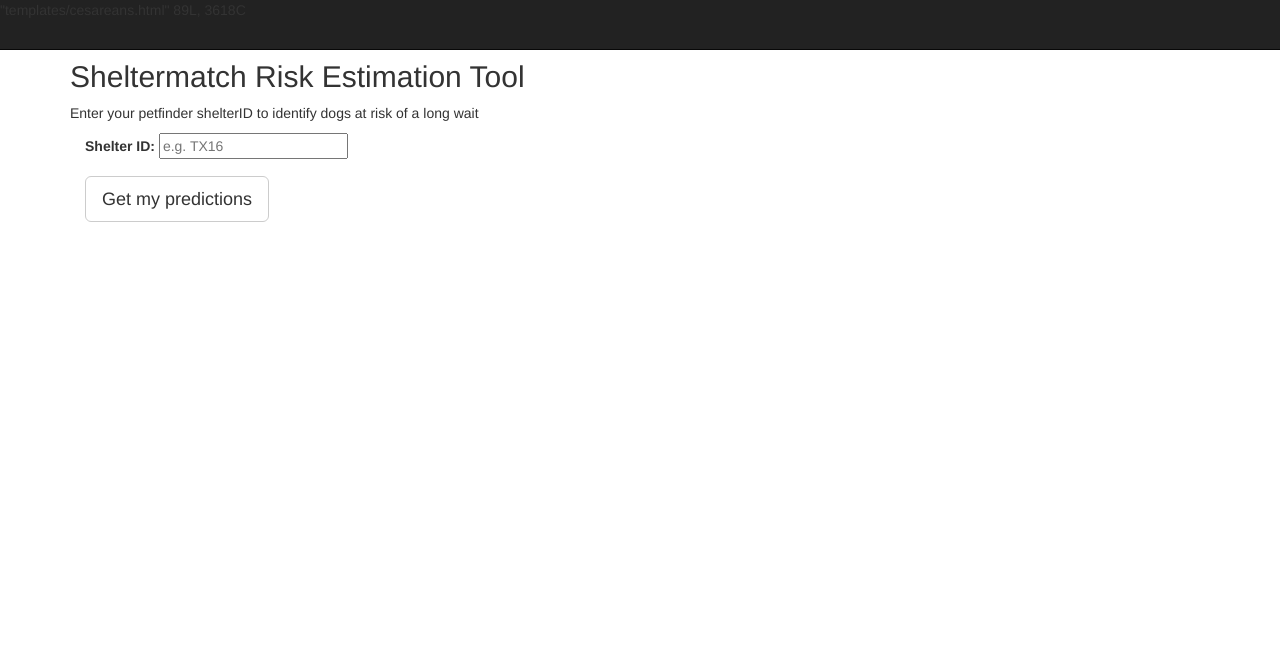
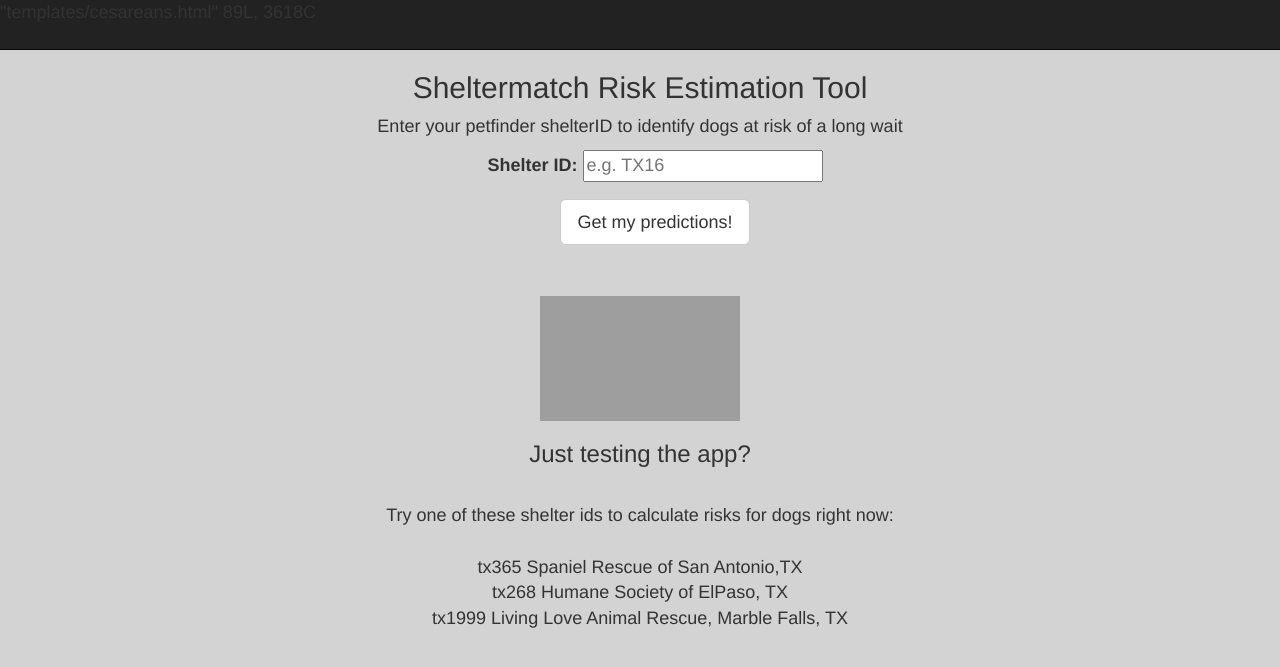
Before and after one commit to ameliakimball/sheltermatch, a Flask app: page /input in a window 1280 px wide. Shown: the top 667 px of the page. Run offline with Flask 2, Linux system fonts and the light colour scheme; some libraries are stand-ins or nearby versions; grey boxes are pictures that could not be loaded.

Commit message:
add formatting and example ids to input html template

```diff
--- a/application/flaskexample/templates/input.html
+++ b/application/flaskexample/templates/input.html
@@ -9,7 +9,7 @@
     <meta name="author" content="">
     <link rel="icon" href="../../favicon.ico">
 
-    <title>Starter Template for Bootstrap</title>
+    <title>Sheltermatch</title>
 
     <!-- Bootstrap core CSS -->
     <link href="../static/css/bootstrap.min.css" rel="stylesheet">
@@ -31,8 +31,8 @@
     <![endif]-->
   </head>
 
-  <body>
-
+  <body style="background-color:LightGray;">
+<font size="+1">
     <nav class="navbar navbar-inverse navbar-fixed-top">
 "templates/cesareans.html" 89L, 3618C
         </div><!--/.nav-collapse -->
@@ -40,7 +40,10 @@
     </nav>
 <br><br>
 
-<div class="container">
+
+
+
+<div class="container" align= "center">
 
     <div class="starter-template">
         <h2>Sheltermatch Risk Estimation Tool</h2>
@@ -56,11 +59,27 @@
         </div>
 
         <div>
-          <button type="submit" class="btn btn-default btn-lg">Get my predictions</button>
+          <button type="submit" class="btn btn-default btn-lg">Get my predictions!</button>
         </div>
-
+		<br>
+		<br>
       </form>
     </div>
+
+<img src="https://upload.wikimedia.org/wikipedia/commons/7/7a/Flag_of_Texas.png" alt="Simply Easy Learning" width="200"
+         height="125">
+
+    <div class="starter-template">
+        <h3>Just testing the app?</h3>
+        <br>
+        <p>Try one of these shelter ids to calculate risks for dogs right now:
+        <br>
+        <br>tx365 Spaniel Rescue of San Antonio,TX
+        <br>tx268 Humane Society of ElPaso, TX
+        <br>tx1999 Living Love Animal Rescue, Marble Falls, TX
+         </p>
+    </div>
+
 
     <script src="https://code.jquery.com/jquery-1.10.2.min.js"></script>
     <script src="../static/js/bootstrap.min.js"></script>
@@ -78,6 +97,6 @@
     <!-- IE10 viewport hack for Surface/desktop Windows 8 bug -->
     <script src="../../assets/js/ie10-viewport-bug-workaround.js"></script>
 <script src="static/js/bootstrap.min.js"></script>
-
+ </font>
   </body>
 </html>
```
